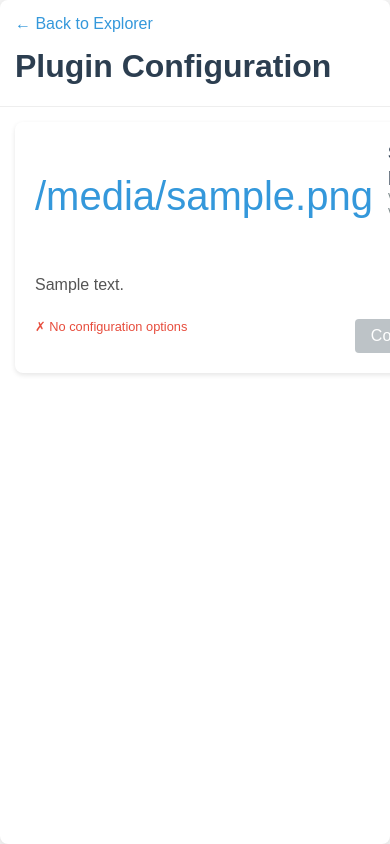
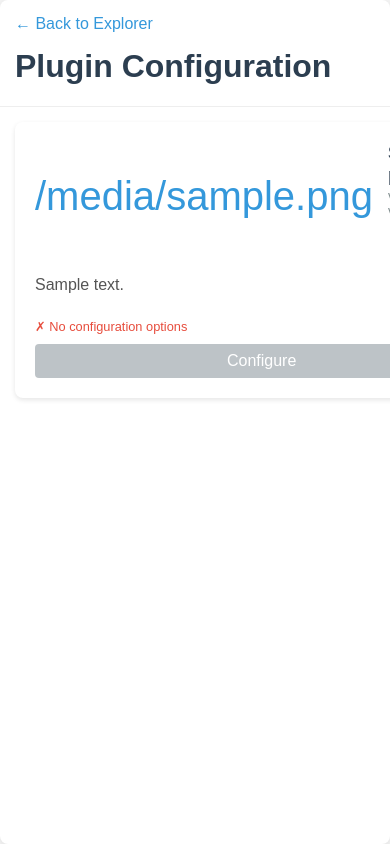
Before and after one commit to pedroanisio/web-file-explorer, a Flask app: template src/templates/plugin_config.html in a window 390 px wide. Run offline with Flask 2, Linux system fonts and the light colour scheme; the template is opened without the code that fills it: most values are stand-ins (such as "Sample title", 1, 10 or a date in 2020); parts of the project's set-up code (start-up, migrations or seed data) failed here and were passed over.

Commit message:
Improve mobile layout

```diff
--- a/src/templates/explorer.html
+++ b/src/templates/explorer.html
@@ -9,7 +9,7 @@
 <body class="{{ 'bg-gray-900 text-gray-100' if theme == 'dark' else 'bg-gray-100 text-gray-800' }}">
     <div class="container">
         <div class="header-container">
-            <div class="flex justify-between items-center mb-4">
+            <div class="nav-bar flex justify-between items-start md:items-center mb-4 flex-wrap md:flex-nowrap space-y-2 md:space-y-0">
                 <h1 class="text-2xl font-bold {{ 'text-gray-100' if theme == 'dark' else 'text-gray-800' }}">File Explorer</h1>
 
                 <div class="flex items-center space-x-2">
--- a/src/templates/plugin_config.html
+++ b/src/templates/plugin_config.html
@@ -157,6 +157,13 @@
             .content-container {
                 padding: 15px;
             }
+            .plugin-actions {
+                flex-direction: column;
+                gap: 10px;
+            }
+            .config-btn {
+                width: 100%;
+            }
         }
     </style>
 </head>
--- a/src/templates/plugins/code_dump/templates/config.html
+++ b/src/templates/plugins/code_dump/templates/config.html
@@ -140,6 +140,12 @@
     transform: translateY(-1px);
     box-shadow: 0 2px 4px rgba(0,0,0,0.1);
 }
+
+@media (max-width: 768px) {
+    .pattern-grid {
+        grid-template-columns: 1fr;
+    }
+}
 </style>
 {% endblock %}
 
```
Also changed, not shown: src/static/css/tailwind-styles.css.
